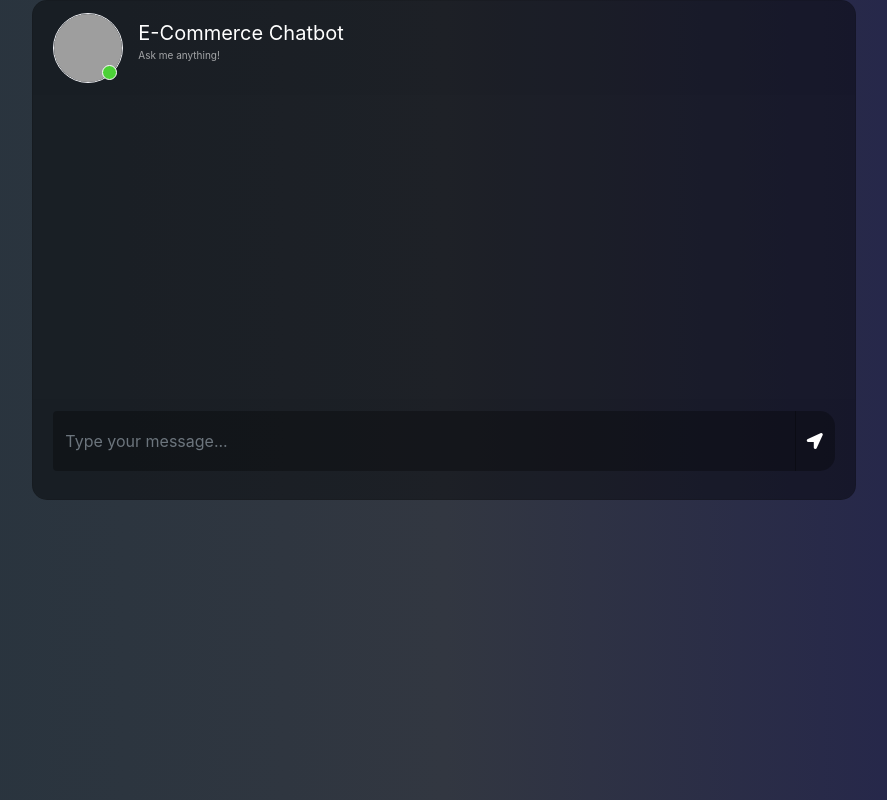
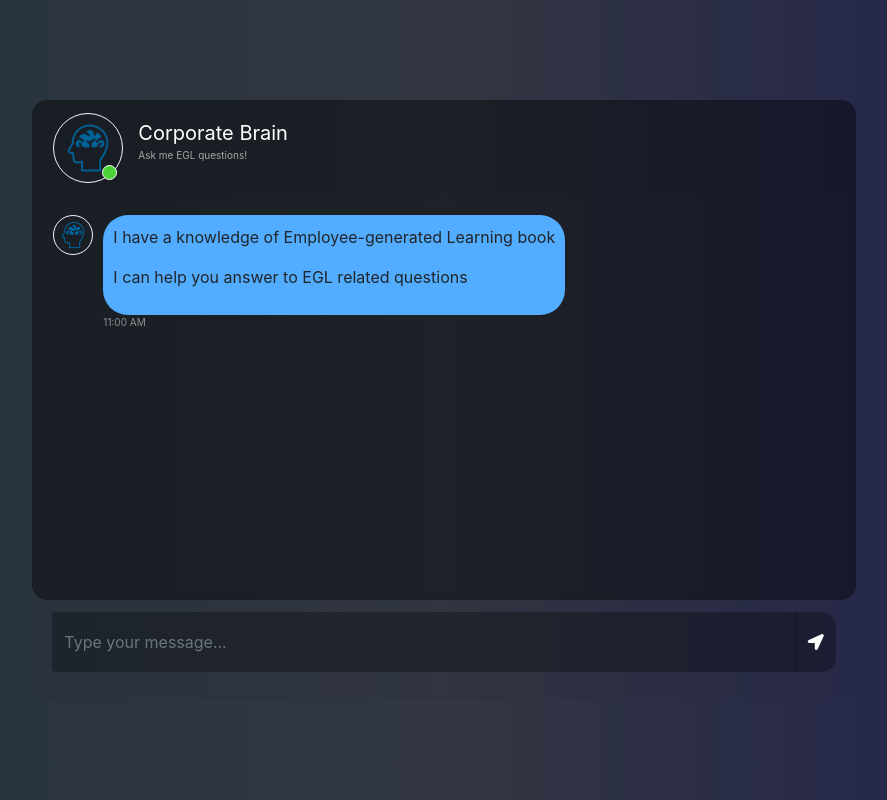
Before and after one commit to abhishekjainin88/Generative-AI, a Flask app: page / in a window 1280 px wide. Shown: the whole page, without its empty margins (196-1083 px from the left). Run offline with Flask 3, Linux system fonts and the light colour scheme; parts of the project's set-up code (start-up, migrations or seed data) failed here and were passed over; some libraries are stand-ins or nearby versions; grey boxes are pictures that could not be loaded.

Commit message:
Update:Updated UI

```diff
--- a/ChatWithDoc/DocumentCommunicator/Constants/__init__.py
+++ b/ChatWithDoc/DocumentCommunicator/Constants/__init__.py
@@ -29,8 +29,8 @@
 CHUNK_OVERLAP  = 200
 
 #VectorDB
-VECTOR_DB = "MongoDB"
-#VECTOR_DB = "FAISS"
+#VECTOR_DB = "MongoDB"
+VECTOR_DB = "FAISS"
 #VECTOR_DB = "PINECONE"
 INDEX_NAME=os.getenv("INDEX_NAME")
 
--- a/ChatWithDoc/DocumentCommunicator/requirements.txt
+++ b/ChatWithDoc/DocumentCommunicator/requirements.txt
@@ -22,3 +22,4 @@
 python-dotenv
 pinecone-client
 langchain_pinecone
+flask
--- a/ChatWithDoc/DocumentCommunicator/static/style.css
+++ b/ChatWithDoc/DocumentCommunicator/static/style.css
@@ -16,7 +16,7 @@
 	background-color: rgba(0,0,0,0.4) !important;
 }
 .contacts_body{
-	padding:  0.75rem 0 !important;
+	padding:  0.25rem 0 !important;
 	overflow-y: auto;
 	white-space: nowrap;
 }
@@ -216,7 +216,7 @@
 	cursor: pointer;
 	background-color: rgba(0,0,0,0.2);
 }
-@media(max-width: 576px){
+@media(max-width: 700px){
 	.contacts_card{
 	margin-bottom: 15px !important;
 }
--- a/ChatWithDoc/DocumentCommunicator/templates/chat.html
+++ b/ChatWithDoc/DocumentCommunicator/templates/chat.html
@@ -16,22 +16,35 @@
 	<body>
 		<div class="container-fluid h-100">
 			<div class="row justify-content-center h-100">
-				<div class="col-md-8 ">
+				<div class="col-md-8 chat">
 					<div class="card">
 						<div class="card-header msg_head">
 							<div class="d-flex bd-highlight">
 								<div class="img_cont">
-									<!-- <img src="https://i.ibb.co/fSNP7Rz/icons8-chatgpt-512.png" class="rounded-circle user_img"> -->
-									<img src="https://static.vecteezy.com/system/resources/previews/016/017/018/non_2x/ecommerce-icon-free-png.png" class="rounded-circle user_img">
+									<!-- <img src="https://www.freepik.com/premium-vector/brain-logo-icon-human-brain-icon-creative-simple-mind-symbol-vector-illustration_83512868.htm" class="rounded-circle user_img"> -->
+									<img src="static\Brain_icon.png" class="rounded-circle user_img">
 									<span class="online_icon"></span>
 								</div>
 								<div class="user_info">
-									<span>E-Commerce Chatbot</span>
-									<p>Ask me anything!</p>
+									<span>Corporate Brain</span>
+									<p>Ask me EGL questions!</p>
 								</div>
 							</div>
 						</div>
 						<div id="messageFormeight" class="card-body msg_card_body">
+							<div class="d-flex justify-content-start mb-4">
+								<div class="img_cont_msg">
+									<img src="static\Brain_icon.png" class="rounded-circle user_img_msg">
+								</div>
+								<div class="msg_cotainer">
+									<p>I have a knowledge of Employee-generated Learning book</p>
+									<p>I can help you answer to EGL related questions</p>
+
+									<!-- Add more points as needed -->
+									<span class="msg_time">11:00 AM</span>
+								</div>
+							</div>
+						</div>
 
 
 						</div>
@@ -57,7 +70,10 @@
 					const str_time = hour+":"+minute;
 					var rawText = $("#text").val();
 
-					var userHtml = '<div class="d-flex justify-content-end mb-4"><div class="msg_cotainer_send">' + rawText + '<span class="msg_time_send">'+ str_time + '</span></div><div class="img_cont_msg"><img src="https://i.ibb.co/d5b84Xw/Untitled-design.png" class="rounded-circle user_img_msg"></div></div>';
+
+					var userHtml = '<div class="d-flex justify-content-end mb-4"><div class="msg_cotainer_send">' + rawText + '<span class="msg_time_send">'+ str_time + '</span></div><div class="img_cont_msg"><img src="static\\user_icon.png" class="rounded-circle user_img_msg"></div></div>';
+
+
 
 					$("#text").val("");
 					$("#messageFormeight").append(userHtml);
@@ -69,7 +85,9 @@
 						type: "POST",
 						url: "/get",
 					}).done(function(data) {
-						var botHtml = '<div class="d-flex justify-content-start mb-4"><div class="img_cont_msg"><img src="https://static.vecteezy.com/system/resources/previews/016/017/018/non_2x/ecommerce-icon-free-png.png" class="rounded-circle user_img_msg"></div><div class="msg_cotainer">' + data + '<span class="msg_time">' + str_time + '</span></div></div>';
+						console.log("client side message")
+						console.log(data);
+						var botHtml = '<div class="d-flex justify-content-start mb-4"><div class="img_cont_msg"><img src="static\\Brain_icon.png" class="rounded-circle user_img_msg"></div><div class="msg_cotainer"> <pre>' + data + '</pre> <span class="msg_time">' + str_time + '</span></div></div>';
 						$("#messageFormeight").append($.parseHTML(botHtml));
 					});
 					event.preventDefault();
```
Also changed, not shown: ChatWithDoc/DocumentCommunicator/Components/prompt.py (+12 -9 lines), ChatWithDoc/DocumentCommunicator/static/Brain_icon.png (added), ChatWithDoc/DocumentCommunicator/static/user_icon.png (added).
